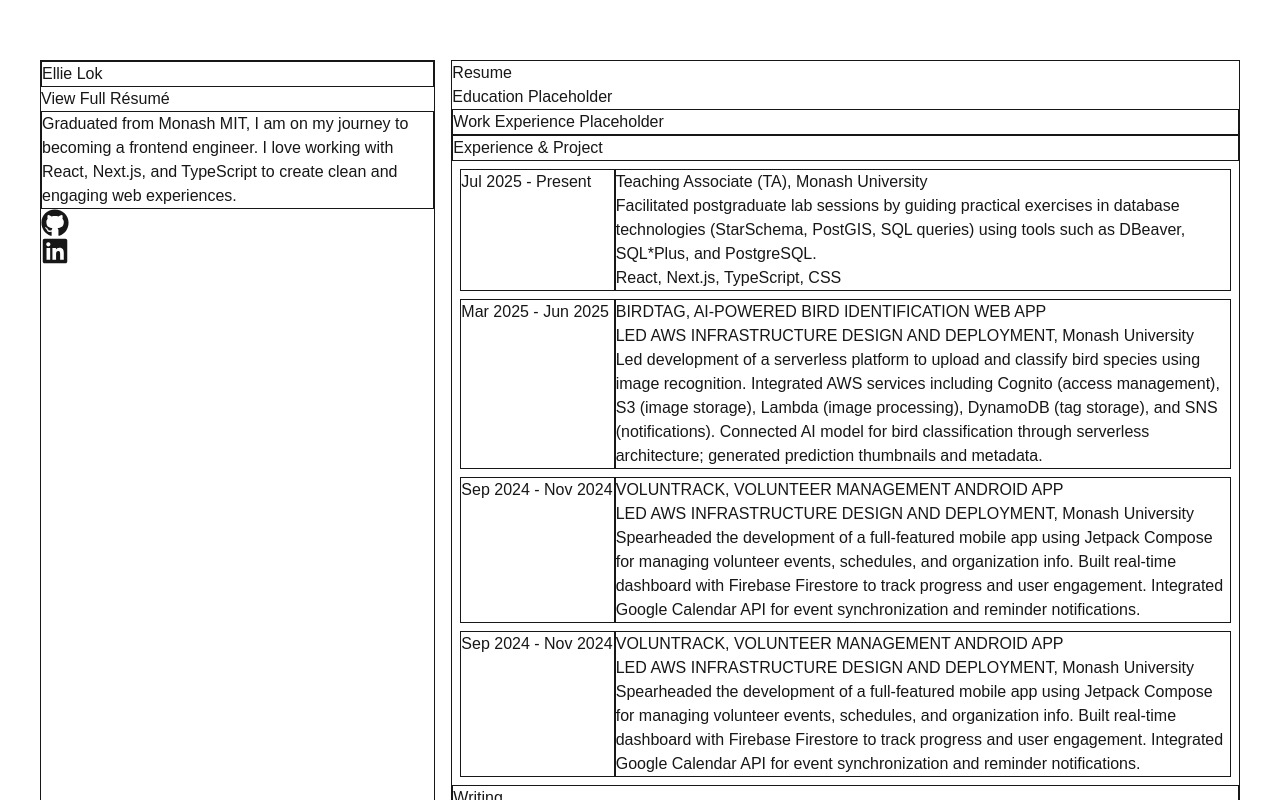
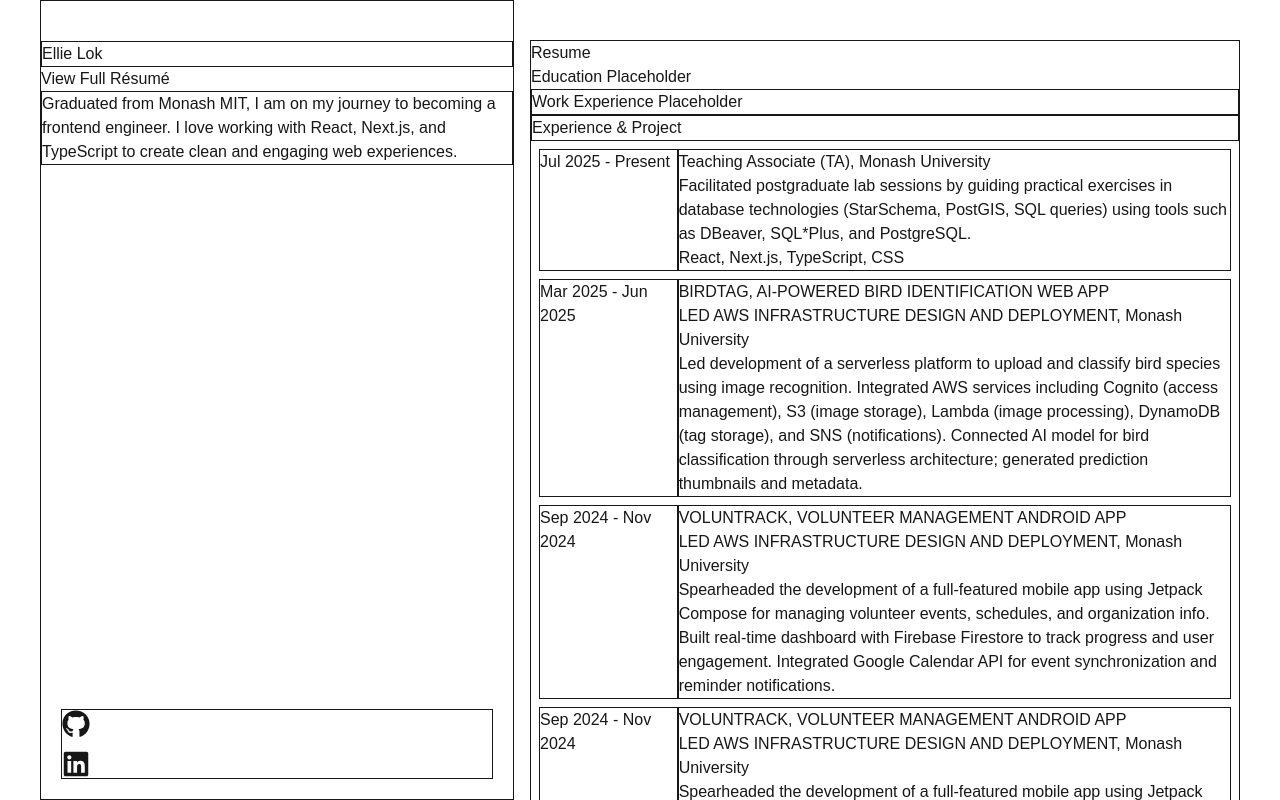
Before and after one commit to ellielok/www.ellielok.com, a Next.js app: page / in a window 1280 px wide. Shown: the top 800 px of the page. Built offline with nearby package versions, Linux system fonts and the light colour scheme.

Commit message:
Update margin and padding

```diff
--- a/app/page.tsx
+++ b/app/page.tsx
@@ -11,10 +11,10 @@
 
 export default function Home() {
   return (
-    <div className="flex flex-col md:flex-row gap-4 my-15 mx-10">
+    <div className="flex flex-col md:flex-row gap-4 mx-10 ">
       {/* Left Column  */}
 
-      <div className="flex-1 sticky border">
+      <div className="flex-2 h-fit pt-10 md:top-0 md:h-screen md:sticky top-10 self-start  border">
         <div className="border">Ellie Lok</div>
         <a
           href="/cv/ellie-cv.pdf"
@@ -30,19 +30,21 @@
           clean and engaging web experiences.
         </div>
 
-        <div>
+        <div className='flex flex-wrap gap-3 md:flex-col md:absolute md:inset-x-0 md:bottom-0 m-5 border'>
           <a href="https://github.com/ellielok" target="_blank" rel="blog">
             <FaGithub size={28} />
           </a>
           <a href="https://linkedin.com/in/ellielok" target="_blank" rel="blog">
             <FaLinkedin size={28} />
           </a>
+
+
         </div>
       </div>
 
       {/* Right Column */}
 
-      <div className="flex-2 border">
+      <div className="flex-3 my-10 border">
         <div>Resume</div>
         <div>Education Placeholder</div>
         <div className="border">Work Experience Placeholder</div>
```
